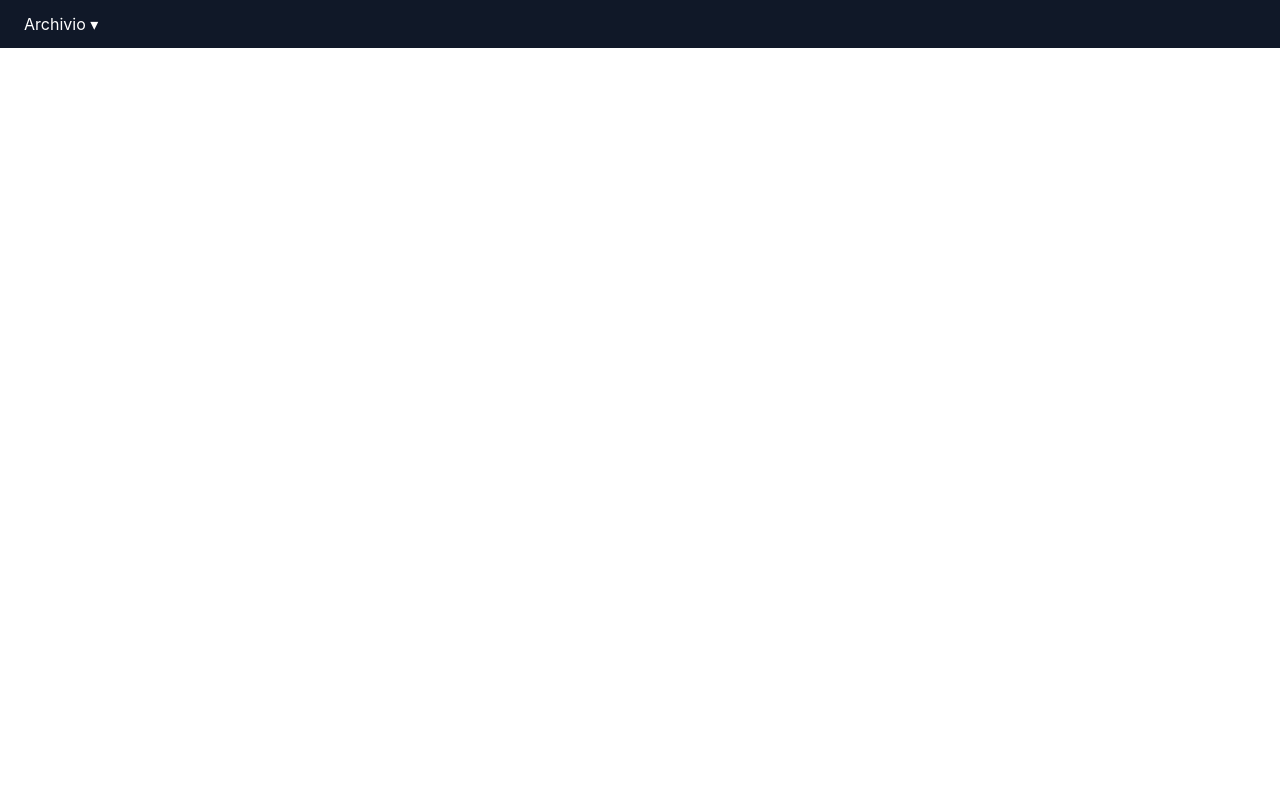
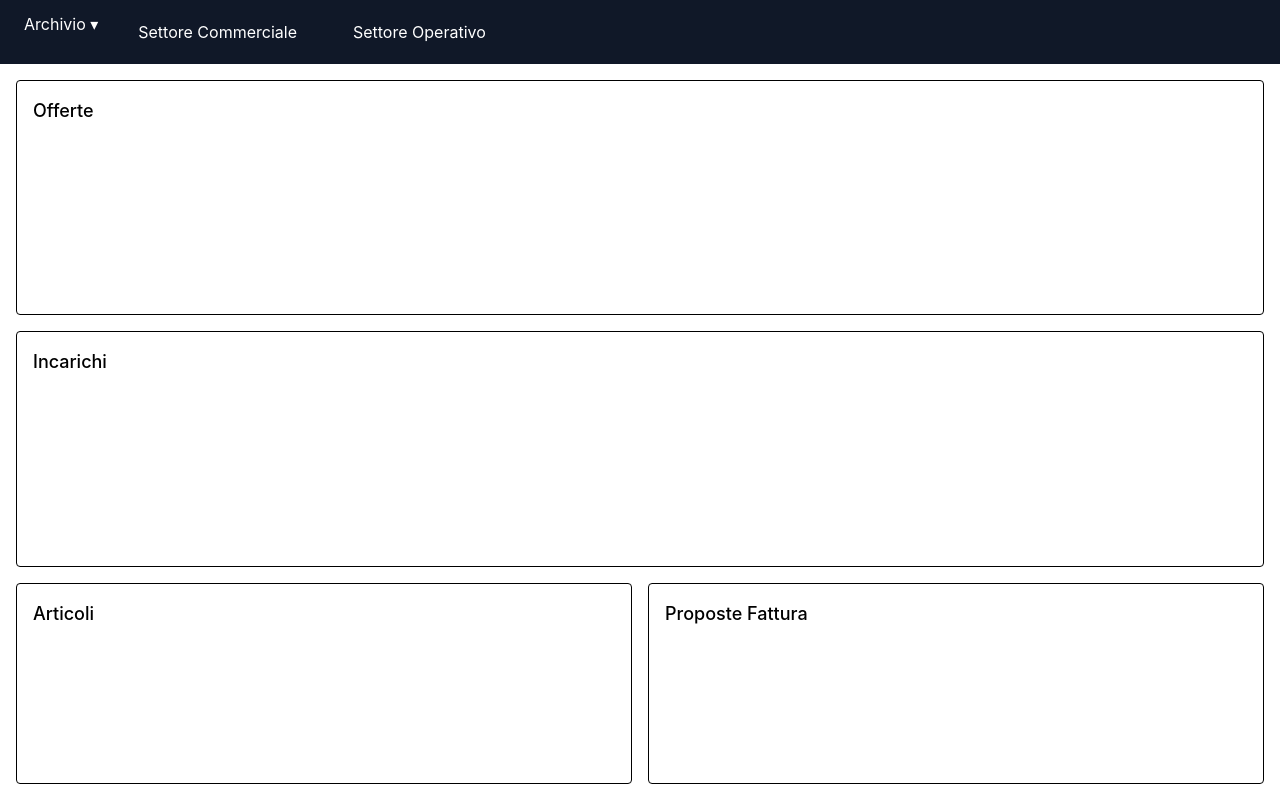
Before and after one commit to Ferro98/Company-Handler, a React (Vite) app in the folder frontend/: page /commerciale in a window 1280 px wide. Before the commit this address had no page. Built offline with nearby package versions, Linux system fonts and the light colour scheme.

Commit message:
feat: add commercial page layout with 4 grid placeholders

```diff
--- a/frontend/src/App.tsx
+++ b/frontend/src/App.tsx
@@ -6,6 +6,7 @@ import ListinoArticoliPage from './pages/ListinoArticoliPage'
 import TipiDocumentoOffertaPage from './pages/TipiDocumentoOffertaPage'
 import TipiDocumentoIncaricoPage from './pages/TipiDocumentoIncaricoPage'
 import SettoreOperativoPage from './pages/SettoreOperativoPage'
+import CommercialePage from './pages/CommercialePage'
 
 function App() {
     return (
@@ -18,6 +19,7 @@ function App() {
                 <Route path="/tipi-documento-offerta" element={<TipiDocumentoOffertaPage />} />
                 <Route path="/tipi-documento-incarico" element={<TipiDocumentoIncaricoPage />} />
                 <Route path="/settore-operativo" element={<SettoreOperativoPage />} />
+                <Route path="/commerciale" element={<CommercialePage />} />
             </Routes>
         </BrowserRouter>
     )
--- a/frontend/src/components/Navbar.tsx
+++ b/frontend/src/components/Navbar.tsx
@@ -44,7 +44,7 @@ export default function Navbar() {
                                 onClick={() => toggleMenu('commerciale', true)}
                                 className="w-full text-left px-4 py-2 hover:bg-gray-700"
                             >
-                                Settore Commerciale ▾
+                                Archivio Commerciale ▾
                             </button>
                             {sottomenuAperto === 'commerciale' && (
                                 <div className="absolute left-full top-0 bg-gray-700 rounded shadow-lg min-w-48 z-50">
@@ -60,12 +60,18 @@ export default function Navbar() {
                                 </div>
                             )}
                         </div>
-                        <Link to="/settore-operativo" className="block px-4 py-2 hover:bg-gray-700">
-                            Settore Operativo
-                        </Link>
                     </div>
                 )}
+
+
             </div>
+            <Link to="/commerciale" className="block px-4 py-2 hover:bg-gray-700">
+                Settore Commerciale
+            </Link>
+
+            <Link to="/settore-operativo" className="block px-4 py-2 hover:bg-gray-700">
+                Settore Operativo
+            </Link>
         </nav>
     )
 }
--- /dev/null
+++ b/frontend/src/pages/CommercialePage.tsx
@@ -0,0 +1,20 @@
+export default function CommercialePage() {
+    return (
+        <div className="flex flex-col h-[calc(100vh-64px)] p-4 gap-4">
+            <div className="border rounded p-4 flex-1">
+                <h2 className="text-lg font-medium mb-2">Offerte</h2>
+            </div>
+            <div className="border rounded p-4 flex-1">
+                <h2 className="text-lg font-medium mb-2">Incarichi</h2>
+            </div>
+            <div className="flex gap-4 flex-1">
+                <div className="border rounded p-4 flex-1">
+                    <h2 className="text-lg font-medium mb-2">Articoli</h2>
+                </div>
+                <div className="border rounded p-4 flex-1">
+                    <h2 className="text-lg font-medium mb-2">Proposte Fattura</h2>
+                </div>
+            </div>
+        </div>
+    )
+}
```
